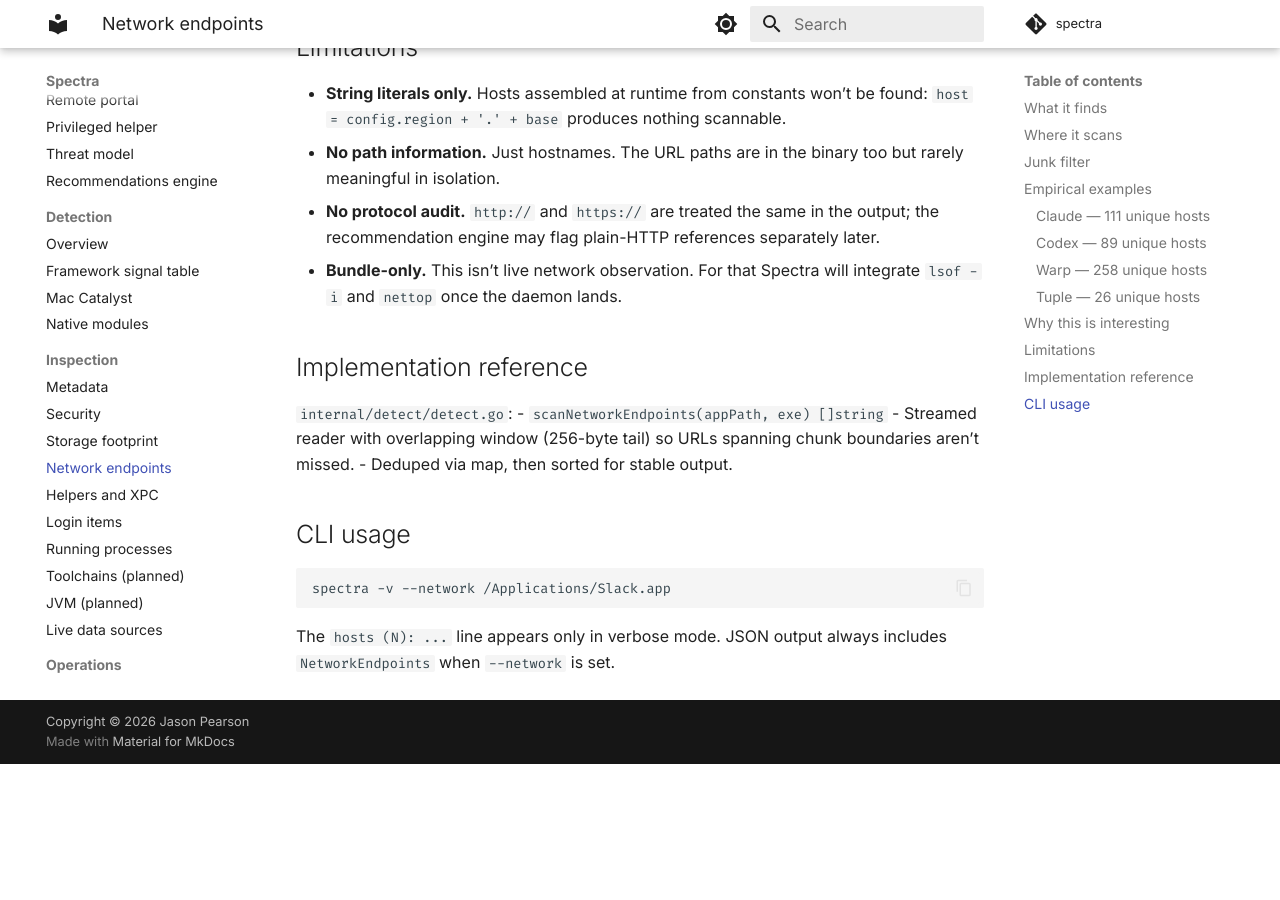
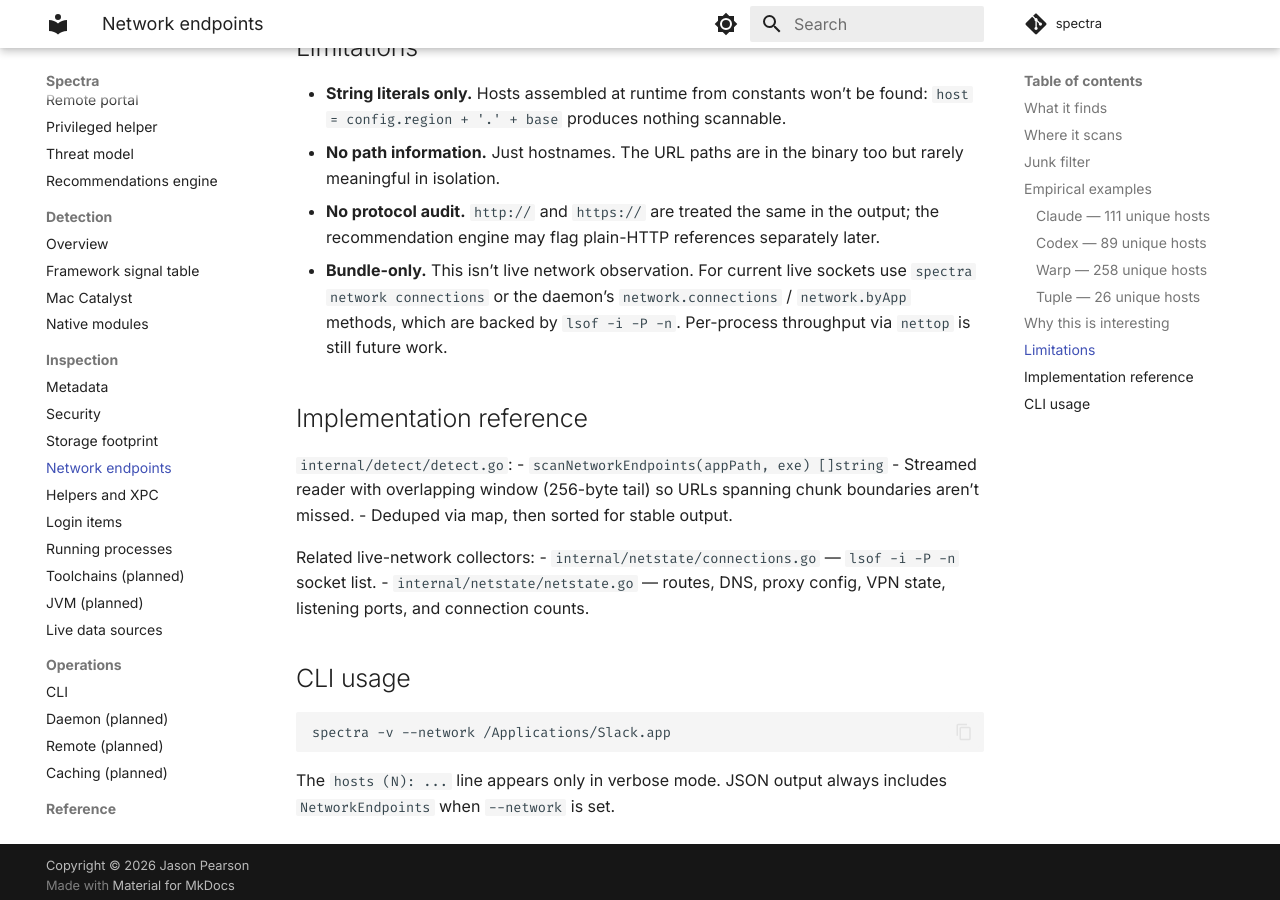
Before and after one commit to kaeawc/spectra, an MkDocs documentation site: the page built from docs/inspection/network-endpoints.md, in a window 1280 px wide and 900 px high, scrolled down 2147 px. Built offline with MkDocs 1.6.1 and Material for MkDocs 9.7.7, drawn with Linux system fonts in a browser that asks for light colours; comment, search, counter and statistics services are not loaded; before the commit the page ends 2911 px from its top, so only the background shows below that.

Commit message:
Update network endpoint docs

````diff
--- a/docs/inspection/network-endpoints.md
+++ b/docs/inspection/network-endpoints.md
@@ -98,8 +98,10 @@ Useful for:
 - **No protocol audit.** `http://` and `https://` are treated the same
   in the output; the recommendation engine may flag plain-HTTP
   references separately later.
-- **Bundle-only.** This isn't live network observation. For that
-  Spectra will integrate `lsof -i` and `nettop` once the daemon lands.
+- **Bundle-only.** This isn't live network observation. For current live
+  sockets use `spectra network connections` or the daemon's
+  `network.connections` / `network.byApp` methods, which are backed by
+  `lsof -i -P -n`. Per-process throughput via `nettop` is still future work.
 
 ## Implementation reference
 
@@ -109,6 +111,11 @@ Useful for:
   spanning chunk boundaries aren't missed.
 - Deduped via map, then sorted for stable output.
 
+Related live-network collectors:
+- `internal/netstate/connections.go` — `lsof -i -P -n` socket list.
+- `internal/netstate/netstate.go` — routes, DNS, proxy config, VPN state,
+  listening ports, and connection counts.
+
 ## CLI usage
 
 ```bash
````
